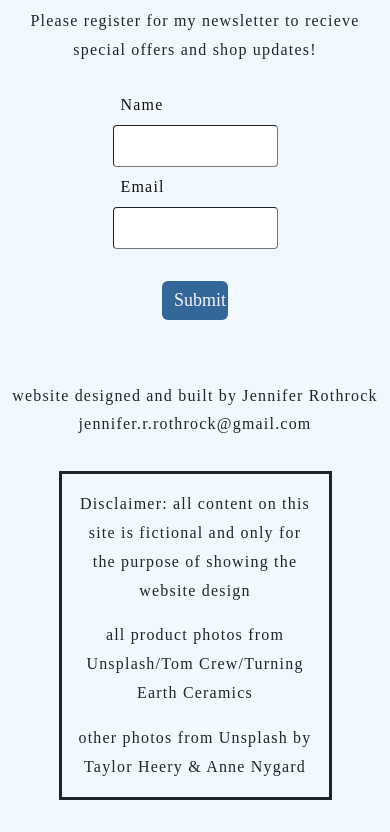
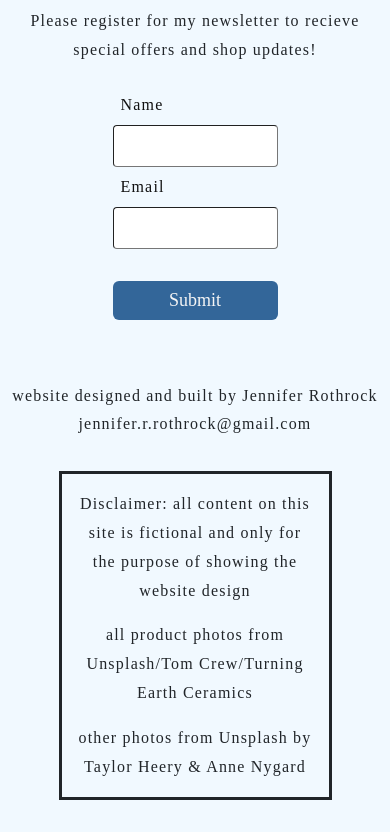
Before and after one commit to jeniverede/e-commerce-site, a React (Vite) app: page /studio in a window 390 px wide. Shown: the part 982-1814 px from the top of the page. Built offline with nearby package versions, Linux system fonts and the light colour scheme; a web font is replaced by a local one.

Commit message:
submit button mobile

```diff
--- a/src/styles/ContactStyle.css
+++ b/src/styles/ContactStyle.css
@@ -40,7 +40,7 @@ input {
   font-family: var(--bs-font-primary);
   font-size: large;
   color: var(--clr-light);
-  width: 20%;
+  width: 50%;
   text-align: center;
   border: none;
   margin: 2rem auto;
```
